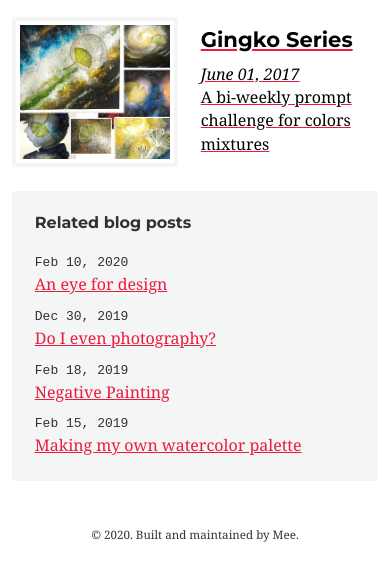
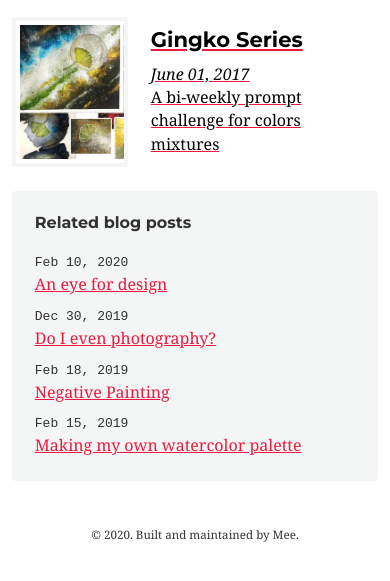
Before and after one commit to meechanism/meechanism, a Gatsby site: page /projects/art in a window 390 px wide. Shown: the part 111-692 px from the top of the page. Built offline with nearby package versions, Linux system fonts and the light colour scheme; Gatsby itself is replaced by a stand-in of ours; some packages are replaced by stand-ins of ours; what typography-theme-sutro would draw is missing.

Commit message:
Update project tile media query

```diff
--- a/src/components/ProjectTile.js
+++ b/src/components/ProjectTile.js
@@ -5,6 +5,7 @@ import styled from "styled-components"
 
 import Colors from "./colors"
 import { rhythm } from "../utils/typography"
+import MediaQuery from "../utils/mediaQuery"
 
 const Wrapper = styled.article`
   background: transparent;
@@ -36,6 +37,10 @@ const ImgWrapper = styled.div`
   padding: 4px;
   border-radius: 2px;
   border: 4px solid ${Colors.gray1};
+
+  ${MediaQuery.medium`
+    max-width: 100px;
+  `};
 `
 
 const Details = styled.div`
```
